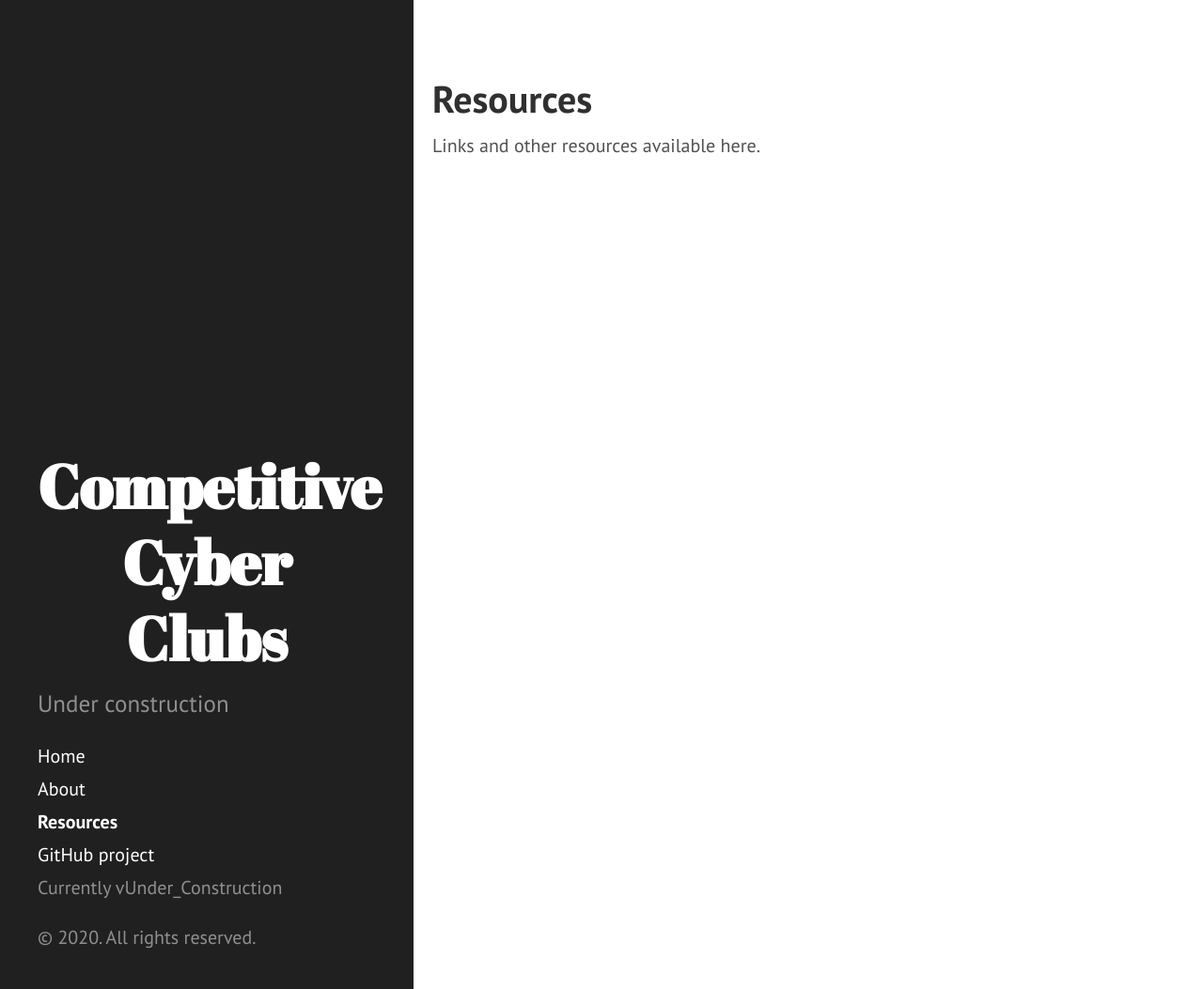
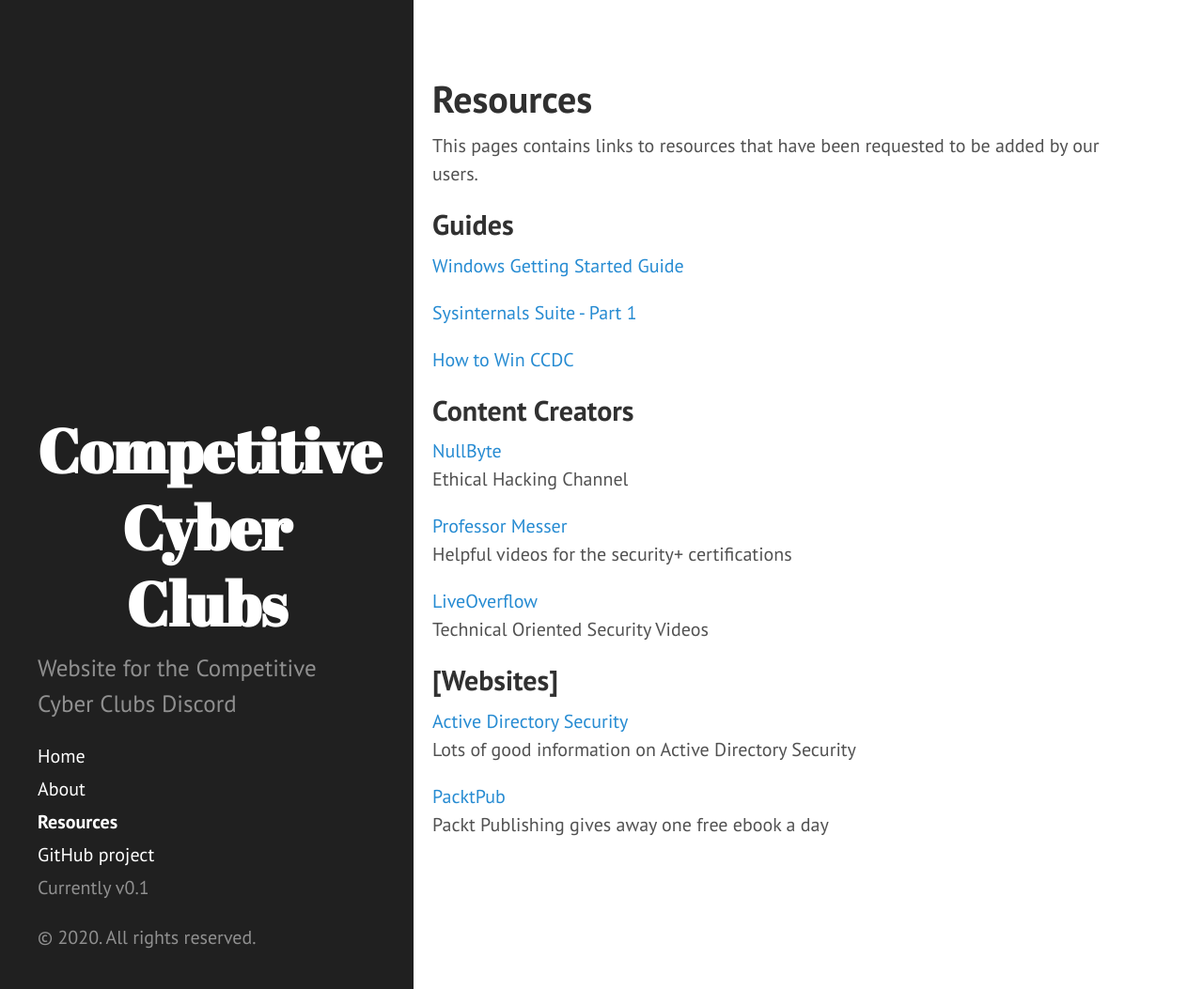
Before and after one commit to Competitive-Cyber-Clubs/competitivecyberclubs.github.io, a Jekyll site: the page built from resources.md, in a window 1280 px wide and 1053 px high. Shown: the whole window at 94% size. Built offline with Jekyll 4.4.1, drawn with Linux system fonts in a browser that asks for light colours; Markdown is read by kramdown in place of the engine named in the settings.

Commit message:
Added resource links and discord invite

```diff
--- a/_config.yml
+++ b/_config.yml
@@ -7,8 +7,8 @@
 
 # Setup
 title:            'Competitive Cyber Clubs'
-tagline:          'Under construction'
-description:      'Under construction'
+tagline:          'Website for Competitive Cyber Clubs'
+description:      'Website for the Competitive Cyber Clubs Discord'
 url:              http://competitivecyberclubs.org/
 baseurl:          ""
 
@@ -19,7 +19,7 @@
 paginate:         5
 
 # Custom vars
-version:          Under_Construction
+version:          0.1
 
 github:
   repo:           https://github.com/competitivecyberclubs/competitivecyberclubs.github.io
--- a/resources.md
+++ b/resources.md
@@ -3,4 +3,31 @@
 title: Resources
 ---
 
-Links and other resources available here.
+This pages contains links to resources that have been requested to be added by our users.
+
+## Guides
+
+[Windows Getting Started Guide](https://tinyurl.com/CDOWindowsPrimerfall19)
+
+[Sysinternals Suite - Part 1](https://tinyurl.com/CDOIntroSys)
+
+[How to Win CCDC](https://github.com/mubix/howtowinccdc)
+
+## Content Creators
+
+[NullByte](https://www.youtube.com/channel/UCgTNupxATBfWmfehv21ym-g/featured)
+Ethical Hacking Channel
+
+[Professor Messer](https://www.youtube.com/user/professormesser)
+Helpful videos for the security+ certifications
+
+[LiveOverflow](https://www.youtube.com/channel/UClcE-kVhqyiHCcjYwcpfj9w)
+Technical Oriented Security Videos
+
+## [Websites]
+
+[Active Directory Security](https://adsecurity.org/)
+Lots of good information on Active Directory Security
+
+[PacktPub](https://www.packtpub.com/free-learning)
+Packt Publishing gives away one free ebook a day
```
Also changed, not shown: _posts/2012-02-06-whats-jekyll.md (deleted, +0 -12 lines), _posts/2013-12-28-introducing-hyde.md (deleted, +0 -37 lines), _posts/2020-02-08-Welcome.md (+3 -1 lines), about.md (+5 -1 lines), Style-Guide.md (renamed from _posts/2012-02-07-example-content.md).
